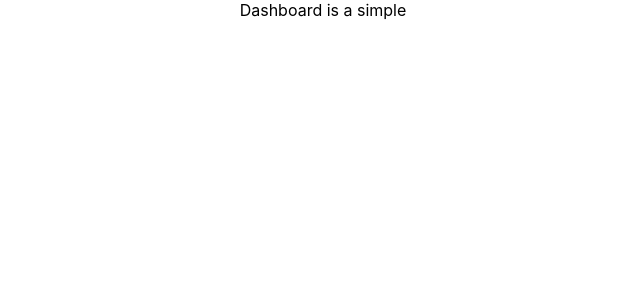
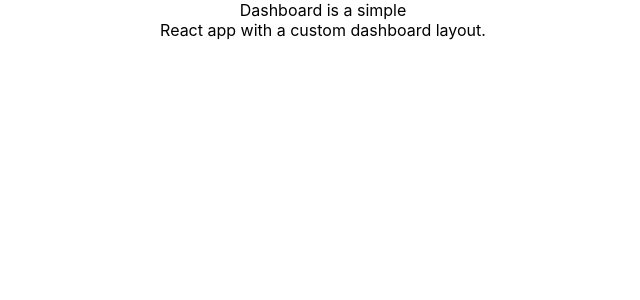
Before and after one commit to AyushV14/e-leaning, a React (Create React App) app: page / in a window 1280 px wide. Shown: the top 300 px of the page, without its empty margins (317-957 px from the left). Built offline with nearby package versions, Linux system fonts and the light colour scheme.

Commit message:
third commit

```diff
--- a/src/App.js
+++ b/src/App.js
@@ -5,6 +5,9 @@ function App() {
   return (
     <div className="App">
       Dashboard is a simple
+      <div>
+        React app with a custom dashboard layout.
+      </div>
     </div>
   );
 }
```
